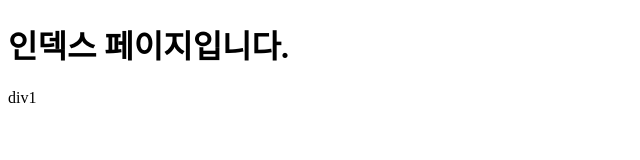
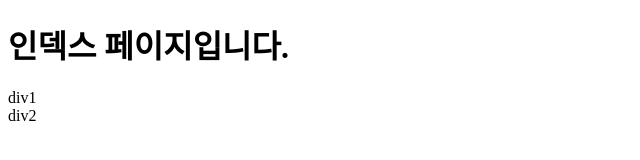
Before and after one commit to autumnalkitty/test14, a plain HTML site: page index.html in a window 1280 px wide. Shown: the full height of the page, 0-640 px from the left. Drawn offline with Linux system fonts and the light colour scheme.

Commit message:
div2 added

```diff
--- a/index.html
+++ b/index.html
@@ -7,5 +7,6 @@
 <body>
 <h1>인덱스 페이지입니다.</h1>
 <div>div1</div>
+<div>div2</div>
 </body>
 </html>
```
